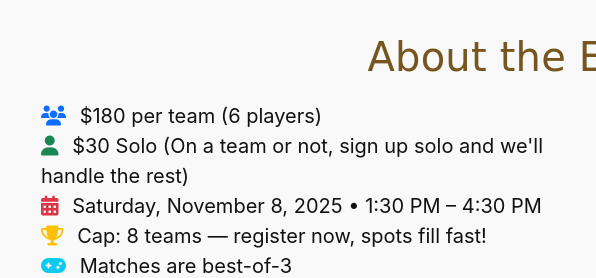
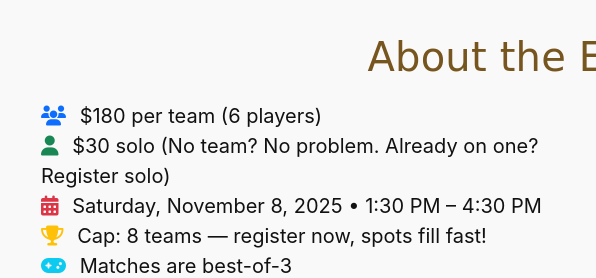
Before and after one commit to vncling/DodgeBallforHope, a plain HTML site: page index.html in a window 1280 px wide. Shown: the part 1720-1998 px from the top of the page, 109-705 px from the left. Drawn offline with nearby package versions, Linux system fonts and the light colour scheme; a script that the page names is missing; a web font is replaced by a local one.

Commit message:
change solo description so its shorter

```diff
--- a/index.html
+++ b/index.html
@@ -549,7 +549,7 @@ body{margin-top:20px;}
         <div class="col-lg-7">
           <ul class="fs-5 mb-4 list-unstyled">
   <li><i class="fas fa-users me-2 text-primary"></i> $180 per team (6 players)</li>
-  <li><i class="fas fa-user me-2 text-success"></i> $30 Solo (On a team or not, sign up solo and we'll handle the rest) </li>
+  <li><i class="fas fa-user me-2 text-success"></i> $30 solo (No team? No problem. Already on one? Register solo) </li>
   <li><i class="fas fa-calendar-alt me-2 text-danger"></i> Saturday, November 8, 2025 • 1:30 PM – 4:30 PM</li>
   <li><i class="fas fa-trophy me-2 text-warning"></i> Cap: 8 teams — register now, spots fill fast!</li>
   <li><i class="fas fa-gamepad me-2 text-info"></i> Matches are best-of-3</li>
```
